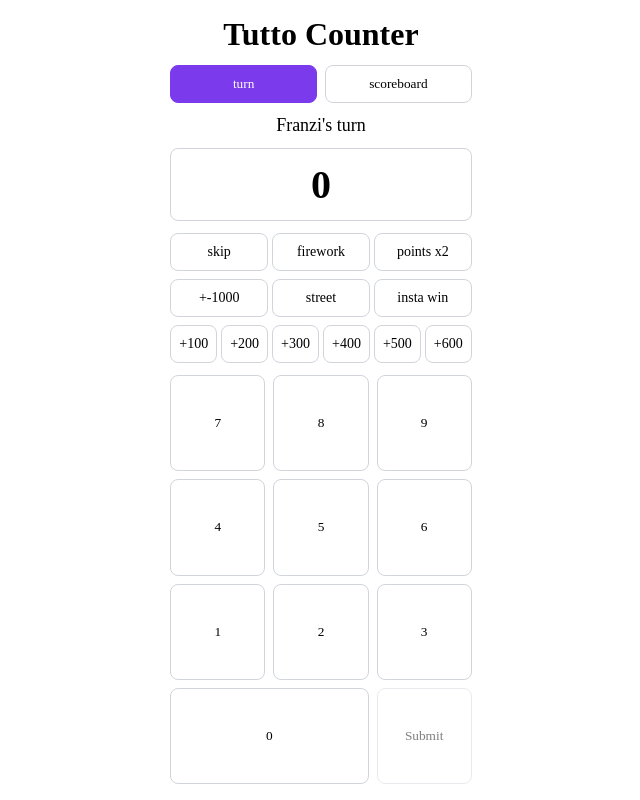
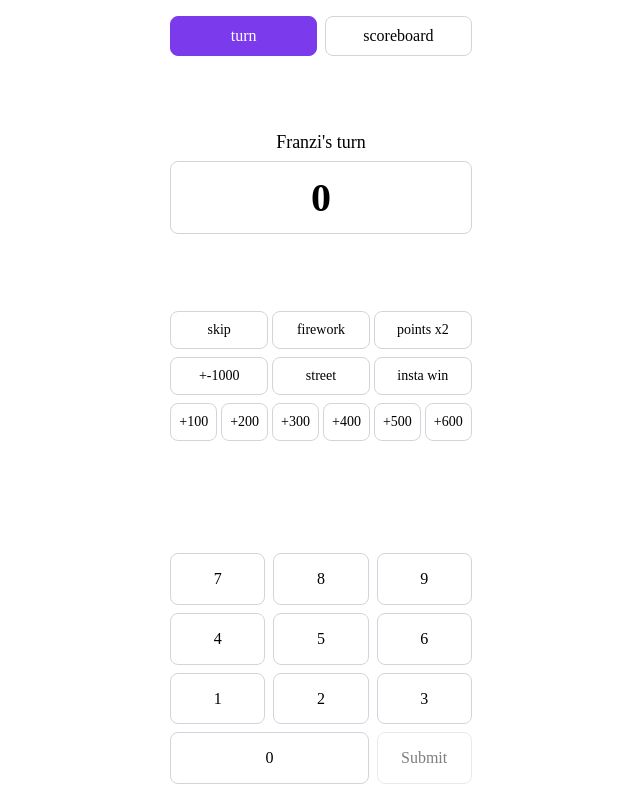
Before and after one commit to JasperBischof/tutto-counter, a Vue app: page / in a window 1280 px wide. Both pictures are taken after a click on the button "Start Game". Shown: the whole page, without its empty margins (319-959 px from the left). Built offline with nearby package versions, Linux system fonts and the light colour scheme; the HTML template or start-up script is replaced by a standard one; a web font is replaced by a local one.

Commit message:
layout changes for turn screen

```diff
--- a/src/components/Keypad.vue
+++ b/src/components/Keypad.vue
@@ -20,7 +20,8 @@ const NUMBER_KEYS = ["7", "8", "9", "4", "5", "6", "1", "2", "3"];
 
 <style scoped>
 .keypad {
-  height: 100%;
+  max-height: 16rem;
+  flex: 1;
   display: grid;
   grid-template-columns: repeat(3, 1fr);
   gap: 0.5rem;
@@ -30,6 +31,7 @@ button {
   border: 1px solid #d1d5db;
   background-color: #ffffff;
   cursor: pointer;
+  font-size: 1rem;
 }
 button.zero {
   grid-column: 1 / span 2;
--- a/src/components/PlayerSetup.vue
+++ b/src/components/PlayerSetup.vue
@@ -15,7 +15,7 @@ defineProps<{
 
 <template>
   <div class="player-setup">
-    <h1>Player Setup</h1>
+    <h1>Tutto Counter</h1>
     <ul class="player-list">
       <li v-for="player in players" :key="player.id">
         <input
--- a/src/components/TurnScreen.vue
+++ b/src/components/TurnScreen.vue
@@ -55,8 +55,6 @@ function submitEntry() {
 
 <template>
   <div class="screen">
-    <h1 class="title">Tutto Counter</h1>
-
     <p v-if="props.isFinalRound" class="final-round">
       final round – highest score wins
     </p>
@@ -88,11 +86,12 @@ function submitEntry() {
     />
 
     <div v-else-if="step === 'entry'" class="turn-panel">
-      <p class="turn-label">{{ activePlayer?.name }}'s turn</p>
-
-      <button type="button" class="display-value" @click="setDigits('')">
-        {{ digits || "0" }}
-      </button>
+      <div class="digit-panel">
+        <p class="turn-label">{{ activePlayer?.name }}'s turn</p>
+        <button type="button" class="display-value" @click="setDigits('')">
+          {{ digits || "0" }}
+        </button>
+      </div>
 
       <div class="button-stack">
         <div class="row">
@@ -195,6 +194,14 @@ function submitEntry() {
 </template>
 
 <style scoped>
+.digit-panel {
+  display: flex;
+  flex-direction: column;
+  gap: 0.5rem;
+  align-items: center;
+  justify-content: center;
+  flex: 1;
+}
 .screen {
   display: flex;
   flex-direction: column;
@@ -239,6 +246,7 @@ function submitEntry() {
 .tab-bar button {
   flex: 1;
   padding: 10px 12px;
+  font-size: 1rem;
 }
 
 .tab-bar button.active,
@@ -275,7 +283,8 @@ function submitEntry() {
 .button-stack {
   display: flex;
   flex-direction: column;
-  gap: 8px;
+  gap: 0.5rem;
+  flex: 1;
 }
 
 .row,
--- a/src/index.css
+++ b/src/index.css
@@ -1,6 +1,9 @@
 @font-face {
   font-family: "SF Pro";
   src: url("./assets/SF-Pro.ttf");
+}
+:root {
+  font-size: 16px;
 }
 
 * {
```
